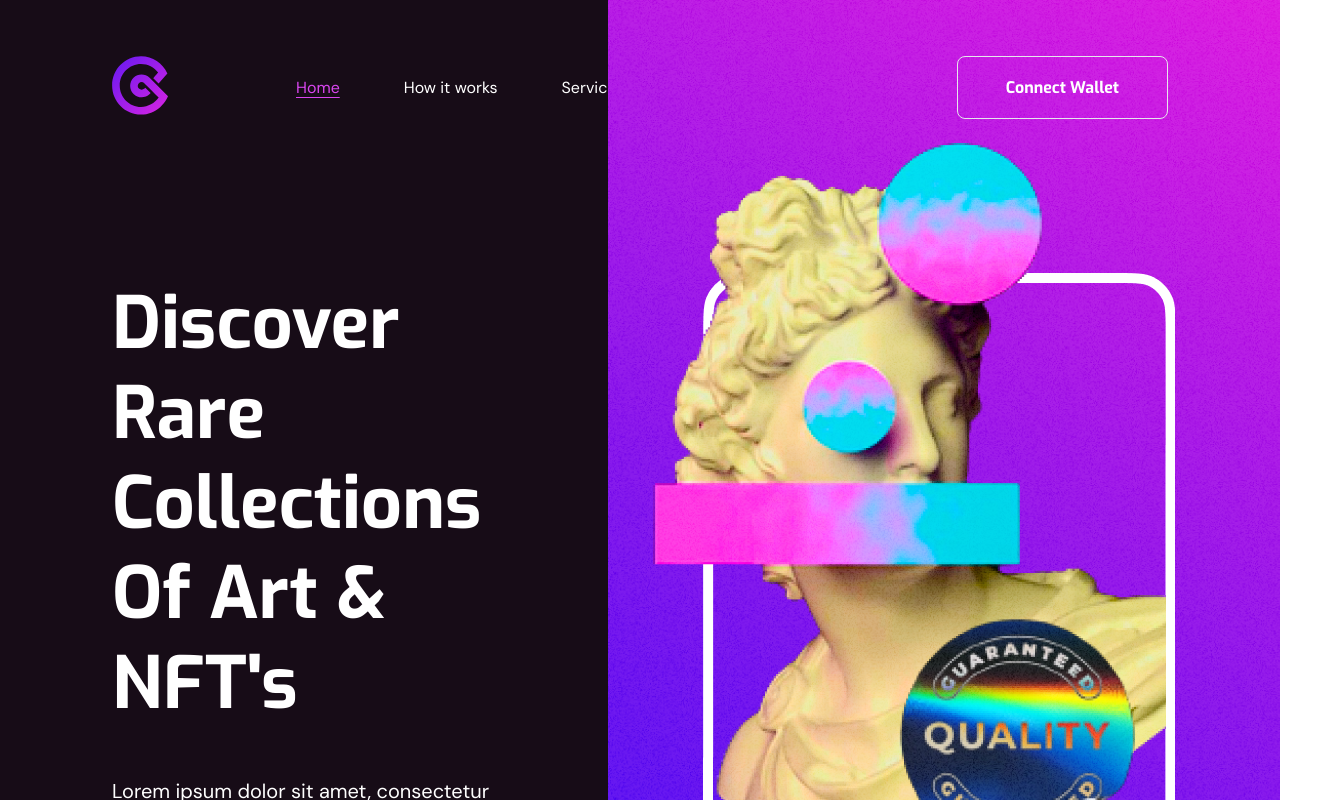
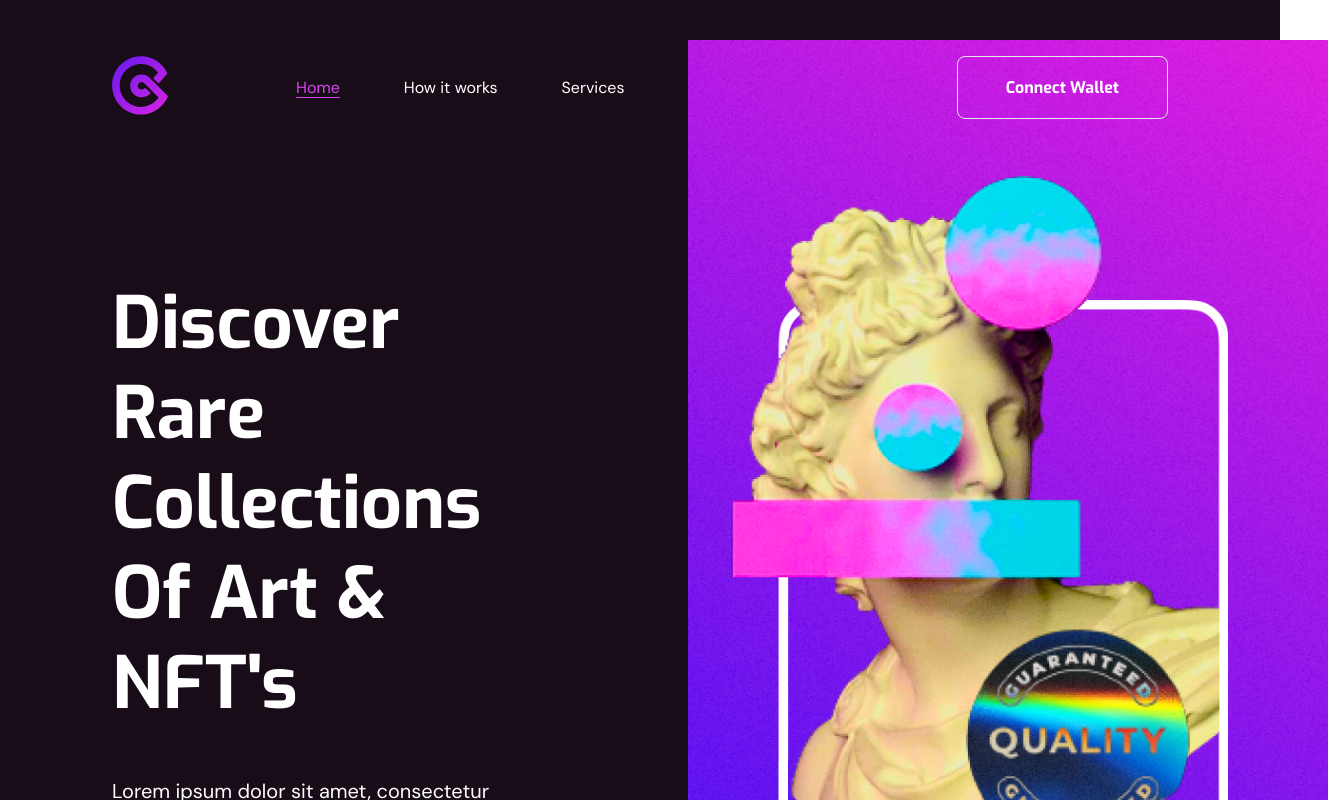
Before and after one commit to daft2/nft-landing-page, a React (Create React App) app: page / in a window 1280 px wide. Shown: the top 800 px of the page, 1328 px wide, since content can reach past the window. Built offline with nearby package versions, Linux system fonts and the light colour scheme.

Commit message:
style: adjust mobile size

```diff
--- a/src/components/hero-section/HeroSection.tsx
+++ b/src/components/hero-section/HeroSection.tsx
@@ -27,12 +27,8 @@ const HeroSection = () => {
           </div>
         </div>
       </div>
-      <div className="w-screen -mx-12 my-10 xl:w-1/2">
-        <img
-          src="assets/image/mainImg.png"
-          alt="main"
-          className="overflow-hidden xl:absolute xl:top-0 xl:right-0"
-        />
+      <div className="flex items-center justify-center -mx-12 my-10 xl:w-1/2 overflow-hidden xl:absolute xl:top-0 xl:right-0">
+        <img src="assets/image/mainImg.png" alt="main" className="w-screen" />
       </div>
     </div>
   );
```
